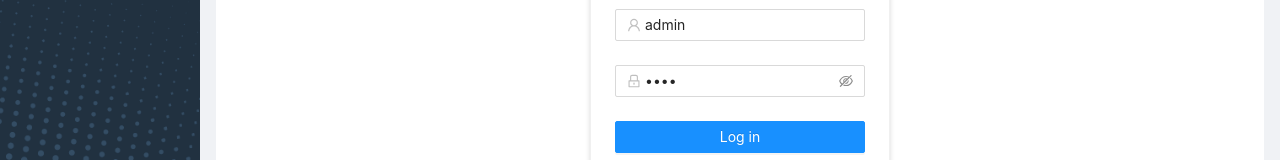
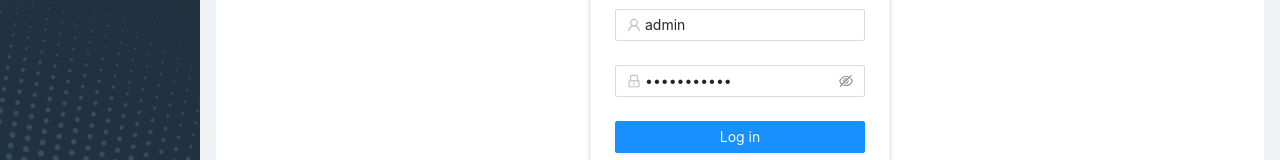
Before and after one commit to codemobiles/vuejs3-antd-online-cmstock-workshop, a Vue app in the folder frontend/: page /login in a window 1280 px wide. Shown: the part 383-543 px from the top of the page. Built offline with nearby package versions, Linux system fonts and the light colour scheme.

Commit message:
ep23_form_validation

```diff
--- a/frontend/src/views/Login.vue
+++ b/frontend/src/views/Login.vue
@@ -17,13 +17,11 @@
       <a-form
         layout="vertical"
         :model="formState"
+        :rules="rules"
         @finish="handleFinish"
         @finishFailed="handleFinishFailed"
       >
-        <a-form-item
-          name="username"
-          :rules="[{ required: true, message: 'Please input your username!' }]"
-        >
+        <a-form-item name="username">
           <a-input placeholder="Username" v-model:value="formState.username">
             <template #prefix
               ><UserOutlined style="color: rgba(0, 0, 0, 0.25)"
@@ -31,12 +29,7 @@
           </a-input>
         </a-form-item>
 
-        <a-form-item
-          name="password"
-          type="password"
-          placeholder="Password"
-          :rules="[{ required: true, message: 'Please input your password!' }]"
-        >
+        <a-form-item name="password" type="password" placeholder="Password">
           <a-input-password v-model:value="formState.password">
             <template #prefix
               ><LockOutlined style="color: rgba(0, 0, 0, 0.25)"
@@ -73,6 +66,7 @@ import { defineComponent, reactive, computed } from "vue";
 import type { UnwrapRef } from "vue";
 import type { FormProps } from "ant-design-vue";
 import type { User } from "@/models/user.model";
+import { Rule } from "ant-design-vue/lib/form";
 
 export default {
   components: {
@@ -83,7 +77,7 @@ export default {
   setup() {
     const formState = reactive<User>({
       username: "admin",
-      password: "1234",
+      password: "1234567890a",
     });
 
     const handleFinish = (values: any) => {
@@ -99,7 +93,36 @@ export default {
       formState.password = "";
     };
 
-    return { formState, handleFinish, handleReset, handleFinishFailed };
+    let validateUsername = async (_rule: Rule, value: string) => {
+      if (value === "") {
+        return Promise.reject("Please input the username");
+      } else if (value.length <= 4) {
+        return Promise.reject("username must greater than 4 letters");
+      } else {
+        return Promise.resolve();
+      }
+    };
+
+    let validatePassword = async (_rule: Rule, value: string) => {
+      if (value === "") {
+        return Promise.reject("Please input the username");
+      } else if (value.length <= 10) {
+        return Promise.reject("Passwowrd must greater than 10 letters");
+      } else {
+        return Promise.resolve();
+      }
+    };
+
+    const rules: Record<string, Rule[]> = {
+      username: [
+        { required: true, validator: validateUsername, trigger: "change" },
+      ],
+      password: [
+        { required: true, validator: validatePassword, trigger: "change" },
+      ],
+    };
+
+    return { formState, handleFinish, handleReset, handleFinishFailed, rules };
   },
 };
 </script>
```
